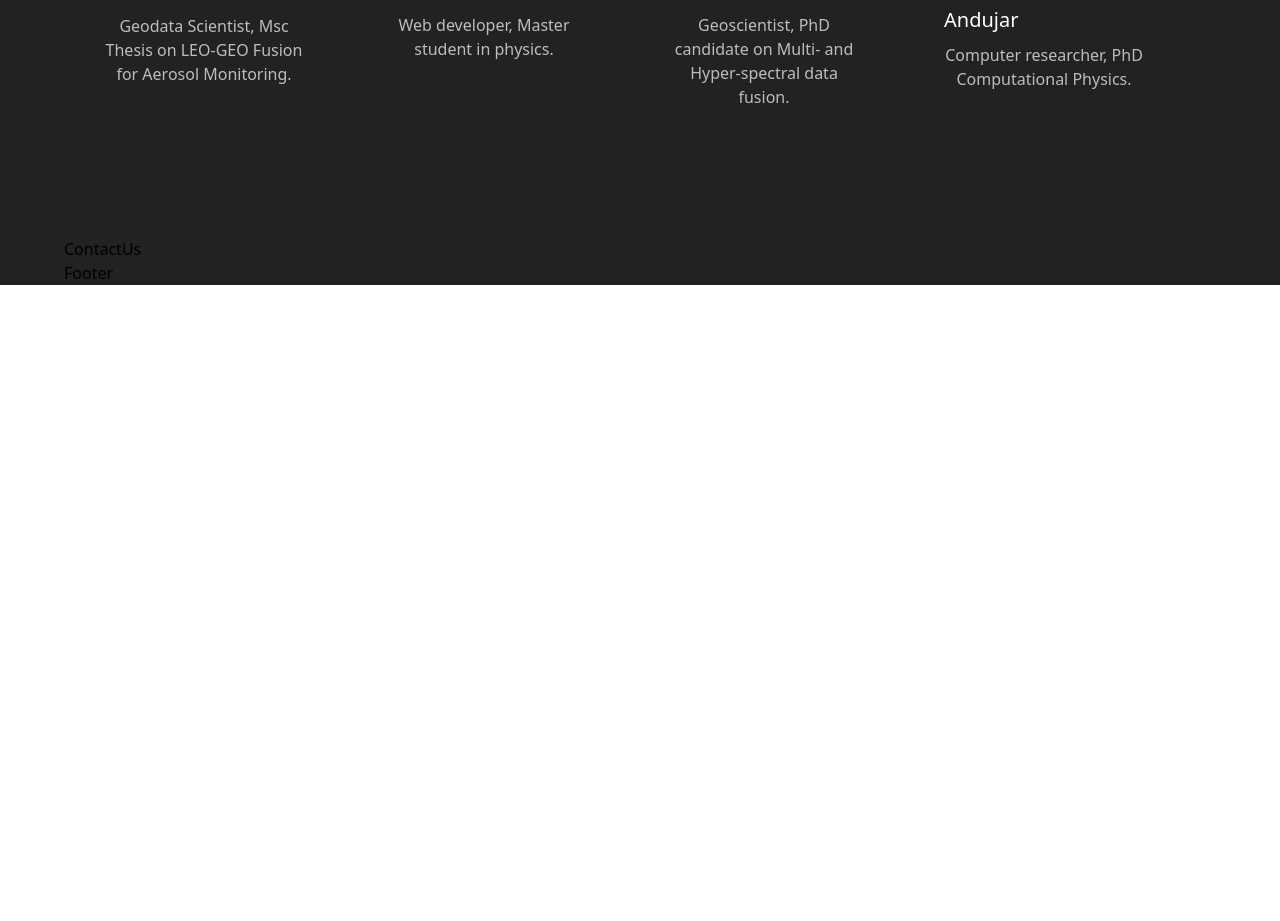
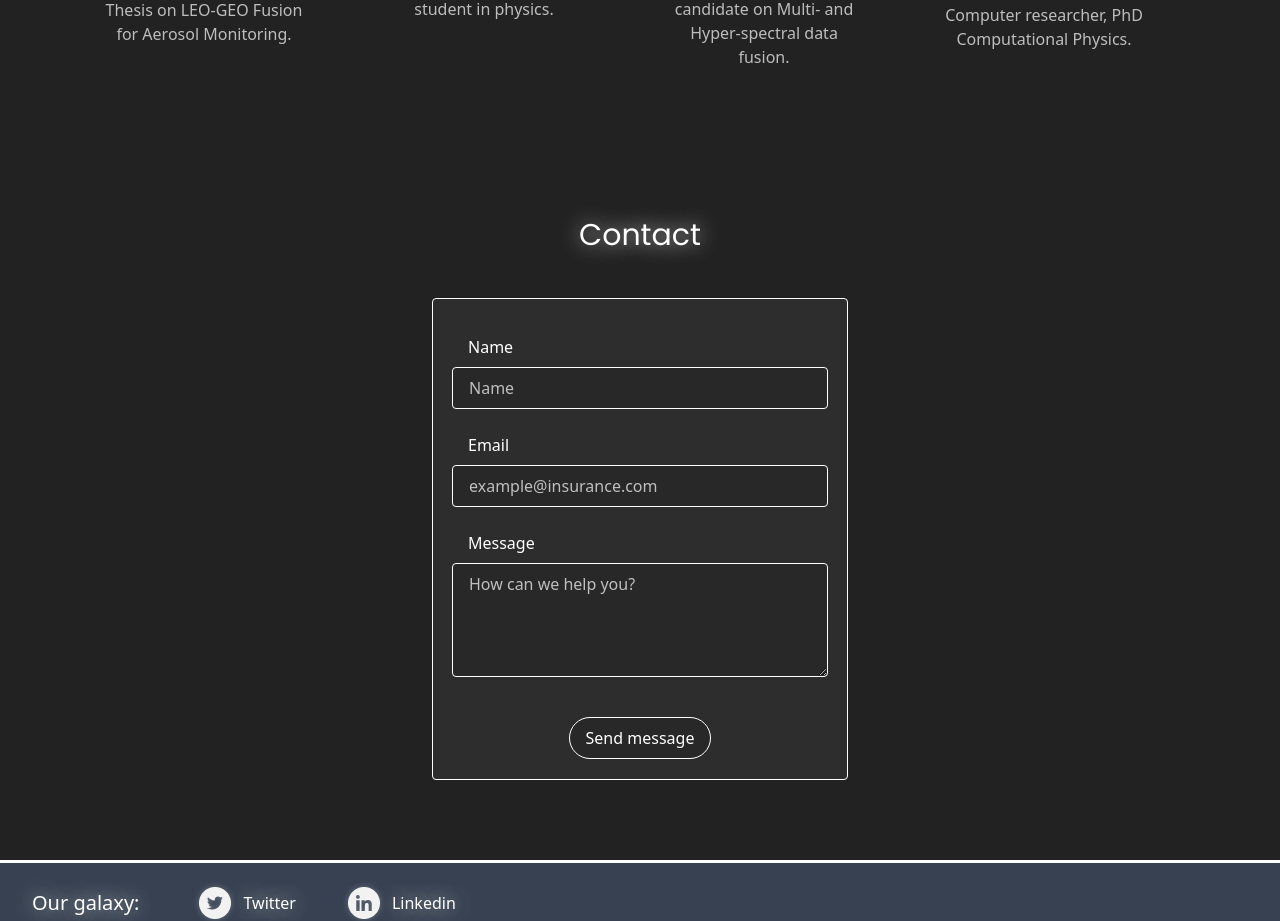
Before and after one commit to insureye/website, a React (Vite) app: page / in a window 1280 px wide. Shown: the part 3904-4825 px from the top of the page. Before the commit the page ends 4189 px from the top, so only its background shows below. Built offline with nearby package versions, Linux system fonts and the light colour scheme.

Commit message:
skeleton website v1

```diff
--- a/src/App.jsx
+++ b/src/App.jsx
@@ -1,6 +1,6 @@
 import React from 'react'
 import styles from './style.js'
-import { landingvideo } from './assets/index.js';
+import { landingvideo, logoImage } from './assets';
 import { Navbar, Hero, Features, Description, Workflow, CTA, Team, ContactUs, Footer, Satellite } from './components';
 
 const App = () => (
@@ -39,14 +39,17 @@ const App = () => (
     </div>
 
 
-    <div className={`bg-primary ${styles.paddingX} flex justify-center`}>
+    <div className={`bg-primary ${styles.paddingX} flex justify-center pb-10`}>
       <div className={`${styles.boxWidth}`}>
         <Team/>
         <ContactUs/>
-        <Footer/>
       </div>
     </div>
 
+    <div>
+      <div className='bg-white w-full h-[3px]'/>
+      <Footer/>
+    </div>
   </div>
 );
 
--- a/src/assets/index.js
+++ b/src/assets/index.js
@@ -7,6 +7,8 @@ import landingvideo from "./landingvideo.mp4";
 import satellite from "./satellite.mp4";
 import logoImage from "./logoImage.svg"
 import { teampics } from "./team";
+import twitter from "./twitter.png";
+import linkedin from "./linkedin.png";
 
 export {
     logo,
@@ -18,4 +20,6 @@ export {
     satellite,
     logoImage,
     teampics,
+    twitter,
+    linkedin,
 }
--- a/src/components/CTA.jsx
+++ b/src/components/CTA.jsx
@@ -5,7 +5,7 @@ import { BtnContactUs } from '../components';
 
 const CTA = () => {
   return (
-    <div className='flex flex-row py-20 w-full'>
+    <div className='flex flex-row flex-wrap py-20 w-full'>
       <h1 className={`${styles.textTitle2} px-6 basis-1/2 text-start`}>
         { cta.title }
       </h1>
--- a/src/components/ContactUs.jsx
+++ b/src/components/ContactUs.jsx
@@ -1,8 +1,16 @@
-import React from 'react'
+import React from 'react';
+import styles from '../style';
+import { ContactForm } from '../components';
+import { logoImage } from '../assets';
 
 const ContactUs = () => {
   return (
-    <div>ContactUs</div>
+    <div className='flex flex-col items-center py-10'>
+      <h1 className={`${styles.textTitle2} py-10`}>
+        Contact
+      </h1>
+      <ContactForm/>
+    </div>
   )
 }
 
--- a/src/components/Footer.jsx
+++ b/src/components/Footer.jsx
@@ -1,8 +1,27 @@
 import React from 'react'
+import { SocialCard } from '../components';
+import { twitter, linkedin } from '../assets';
 
 const Footer = () => {
   return (
-    <div>Footer</div>
+    <div className='flex flex-col pt-4 bg-gray-700 px-8 justify-between'>
+      <div className='flex flex-row items-center' >
+        <h1 className='text-white text-[20px] text-shadow pr-8'>
+          Our galaxy:
+        </h1>
+        <SocialCard image={twitter} name="Twitter"/>
+        <SocialCard image={linkedin} name="Linkedin"/>
+      </div>
+      <div className='flex flex-row justify-between pb-3 pt-5'>
+        <h1 className='text-white text-[12px]'>
+          Our terms & conditions
+        </h1>
+        <h1 className='text-white text-[12px]'>
+          contact@insureye.space
+        </h1>
+      </div>
+
+    </div>
   )
 }
 
--- a/src/components/Team.jsx
+++ b/src/components/Team.jsx
@@ -27,14 +27,14 @@ function genTeamMember(name, tm) {
 
 const Team = () => {
   return (
-    <div className='flex flex-col py-20 w-full items-start'>
+    <div className='flex flex-col py-10 w-full items-start'>
       <h1 className={`${styles.textTitle2} py-6`}>
         { team.title }
       </h1>
       <p className={`${styles.paragraph2} py-6`}>
         { team.content1} <br/> {team.content2}
       </p>
-      <div className='flex flex-row py-6 w-full overflow-x-scroll items-start'>
+      <div className='flex flex-row pt-6 w-full overflow-x-scroll items-start'>
         { names.map((x) => genTeamMember(x, team.members)) }
       </div>
     </div>
--- a/src/components/Workflow.jsx
+++ b/src/components/Workflow.jsx
@@ -6,7 +6,7 @@ import { WorkflowStep} from '../components';
 
 const Workflow = () => {
   return (
-    <div className='flex flex-row w-full py-20'>
+    <div className='flex flex-row flex-wrap w-full py-20'>
       <div className='flex flex-col flex-start basis-1/2 items-center px-6'>
         <h1 className={`${styles.textTitle2} grow-0 py-8`}>
           { workflow.title }
--- a/src/components/index.js
+++ b/src/components/index.js
@@ -11,6 +11,8 @@ import Satellite from "./Satellite";
 import BtnContactUs from "./utils/BtnContactUs";
 import WorkflowStep from "./utils/WorkflowStep";
 import TeamMember from "./utils/TeamMember";
+import ContactForm from "./utils/ContactForm";
+import SocialCard from "./utils/SocialCard";
 
 export {
     Navbar,
@@ -26,4 +28,6 @@ export {
     BtnContactUs,
     WorkflowStep,
     TeamMember,
+    ContactForm,
+    SocialCard,
 }
--- /dev/null
+++ b/src/components/utils/ContactForm.jsx
@@ -0,0 +1,33 @@
+import React from 'react'
+import BtnContactUs from './BtnContactUs'
+
+const ContactFormPart = ({title, placeholder}) => {
+  return (
+    <div className='flex flex-col justify-start py-2'>
+        <h1 className='justify-start text-white text-[16px] w-[376px] py-2 px-4'>
+          {title}
+        </h1>
+        <input placeholder={placeholder} className={`placeholder-dimWhite text-white border border-white bg-black bg-opacity-10 rounded px-4 py-2`}/>
+     </div>
+  )
+}
+
+const ContactForm = () => {
+  return (
+    <form className='flex flex-col items-center w-[416px] py-5 bg-gray-100 bg-opacity-5 rounded border border-white'>
+        <ContactFormPart title="Name" placeholder="Name"/>
+        <ContactFormPart title="Email" placeholder="example@insurance.com"/>
+        <div className='flex flex-col justify-start pt-2 pb-10'>
+          <h1 className='justify-start text-white text-[16px] w-[376px] py-2 px-4'>
+            Message
+          </h1>
+          <textarea placeholder="How can we help you?" rows="4" className={`placeholder-dimWhite text-white border border-white bg-black bg-opacity-10 rounded px-4 py-2`}/>
+        </div>
+        <button className='rounded-full bg-black bg-opacity-10 border border-white text-white hover:bg-white hover:text-black py-2 px-4'>
+          Send message
+        </button>
+    </form>
+  )
+}
+
+export default ContactForm
--- /dev/null
+++ b/src/components/utils/SocialCard.jsx
@@ -0,0 +1,14 @@
+import React from 'react'
+
+const SocialCard = ({image, name}) => {
+  return (
+    <div className='flex flex-row items-center px-5'>
+        <img src={image} className='w-full'/>
+        <h1 className='text-[16px] text-white text-shadow px-1'>
+            {name}
+        </h1>
+    </div>
+  )
+}
+
+export default SocialCard
--- a/src/style.js
+++ b/src/style.js
@@ -4,6 +4,8 @@ const styles = {
     paragraph2: "ss:text-[18px] text-justify text-dimWhite",
     btnContactUs: "text-white bg-gradient-to-r from-gray-900 to-gray-700",
     btnContactUsHover: "hover:bg-gradient-to-r hover:from-gray-500 hover:to-gray-300 hover:text-black",
+    formTitle: "",
+    formContent: "",
 
     /* Not mine */
     boxWidth: "xl:max-w-[1280px] w-full",
--- a/vite.config.js
+++ b/vite.config.js
@@ -3,6 +3,6 @@ import react from '@vitejs/plugin-react'
 
 // https://vitejs.dev/config/
 export default defineConfig({
-  base: "/insureye/website",
+  base: "/website/",
   plugins: [react()],
 })
```
Also changed, not shown: src/assets/linkedin.png (added), src/assets/twitter.png (added).
